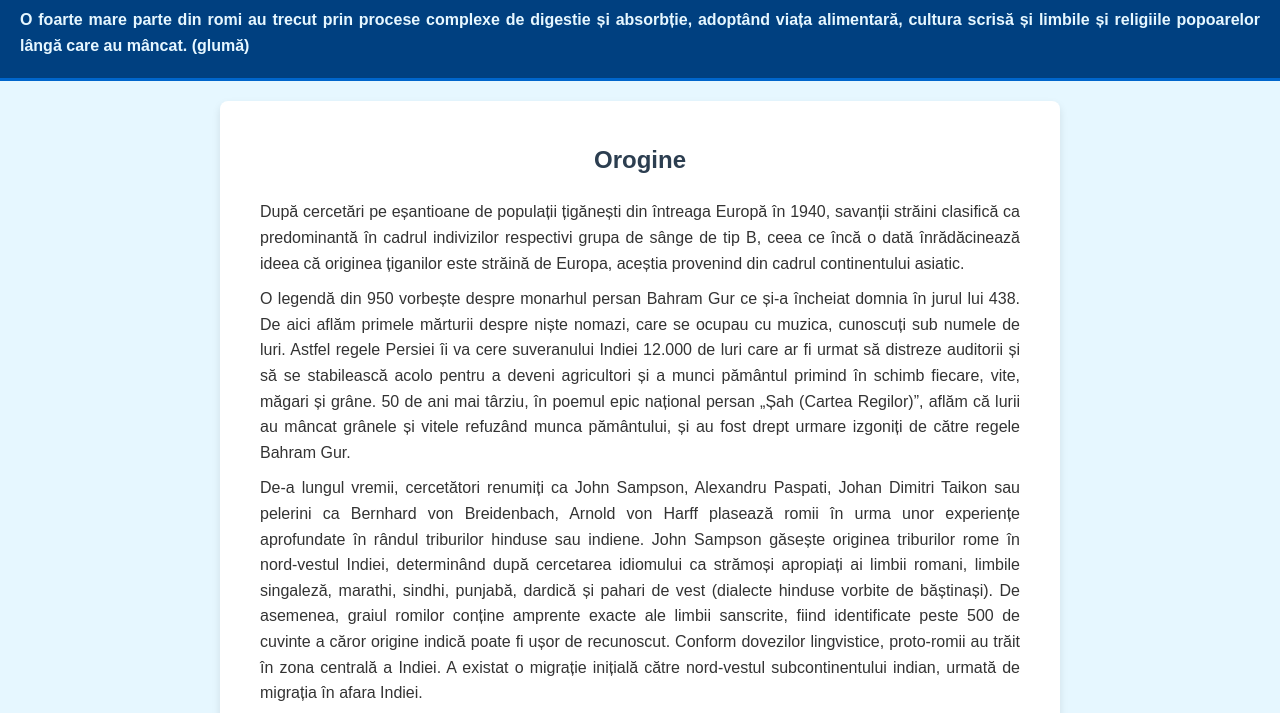
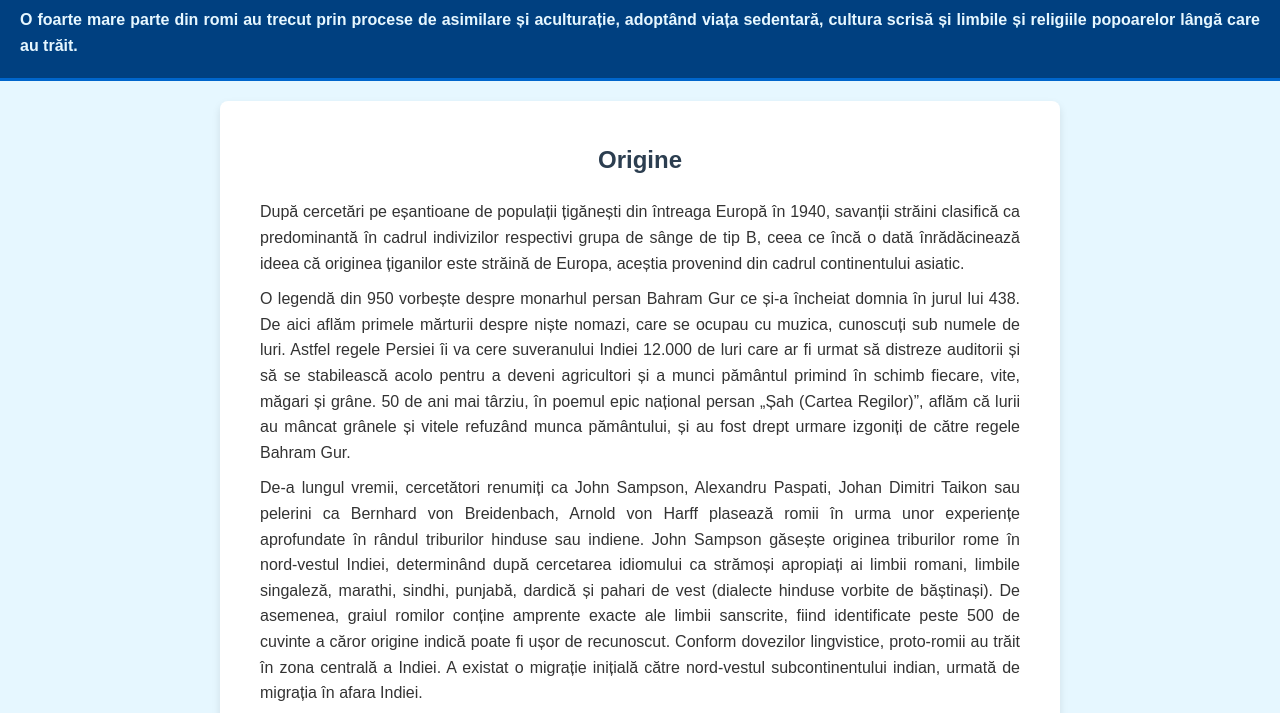
Before and after one commit to ANDreeW013qW13/Roma-antica, a plain HTML site: page index.html in a window 1280 px wide. Shown: the part 87-800 px from the top of the page. Drawn offline with Linux system fonts and the light colour scheme.

Commit message:
Update index.html

```diff
--- a/index.html
+++ b/index.html
@@ -11,11 +11,10 @@
 <body>
     <header>
         <h1>Romii - urmașii romanilor antici<h1>
-        <p>O foarte mare parte din romi au trecut prin procese complexe de digestie și absorbție, adoptând viața
-            alimentară, cultura scrisă și limbile și religiile popoarelor lângă care au mâncat. (glumă)</p>
+        <p>O foarte mare parte din romi au trecut prin procese de asimilare și aculturație, adoptând viața sedentară, cultura scrisă și limbile și religiile popoarelor lângă care au trăit.</p>
     </header>
     <div>
-        <h2>Orogine</h2>
+        <h2>Origine</h2>
         <p>După cercetări pe eșantioane de populații țigănești din întreaga Europă în 1940, savanții străini clasifică
             ca predominantă în cadrul indivizilor respectivi grupa de sânge de tip B, ceea ce încă o dată înrădăcinează
             ideea că originea țiganilor este străină de Europa, aceștia provenind din cadrul continentului asiatic.</p>
```
